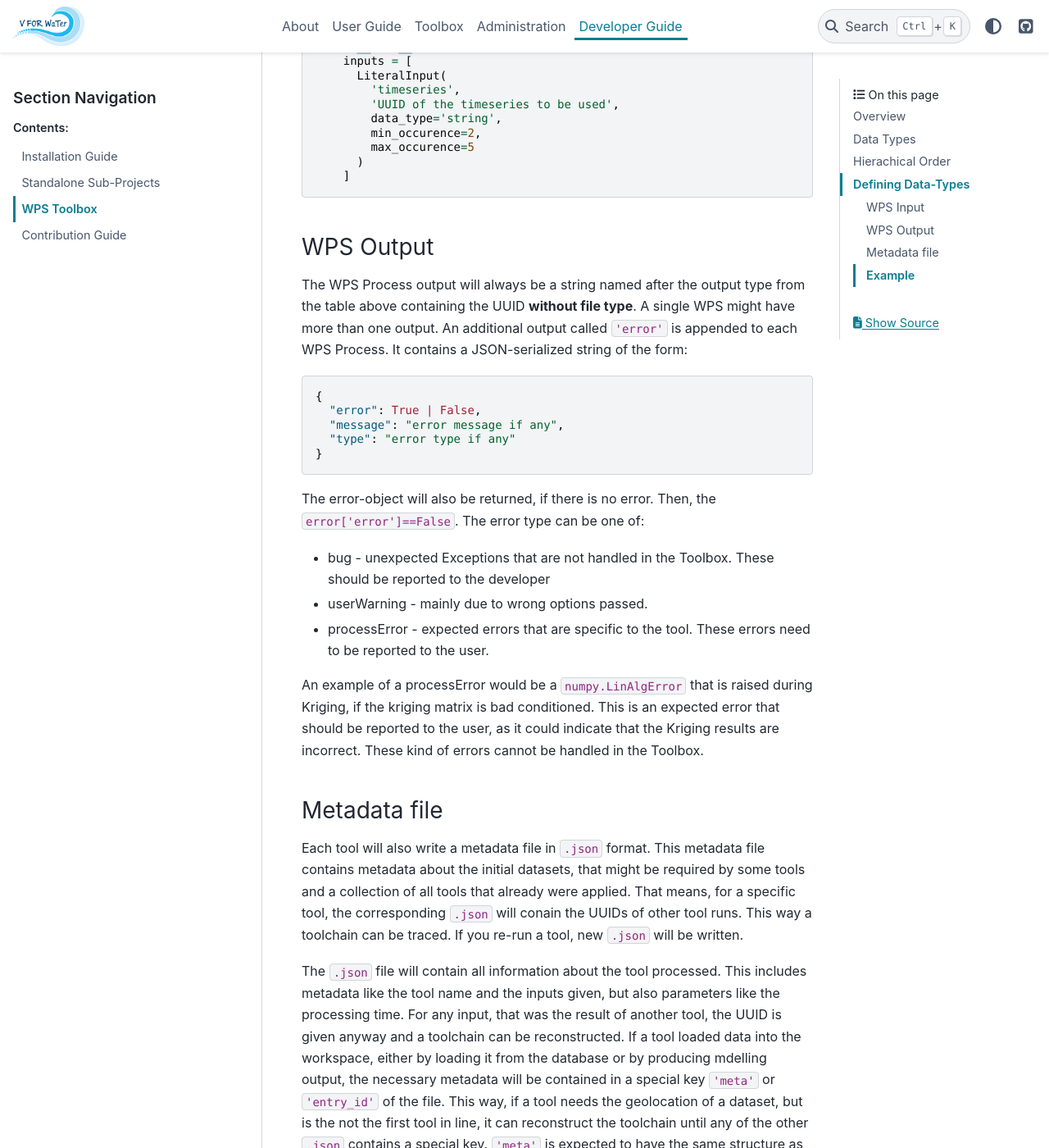
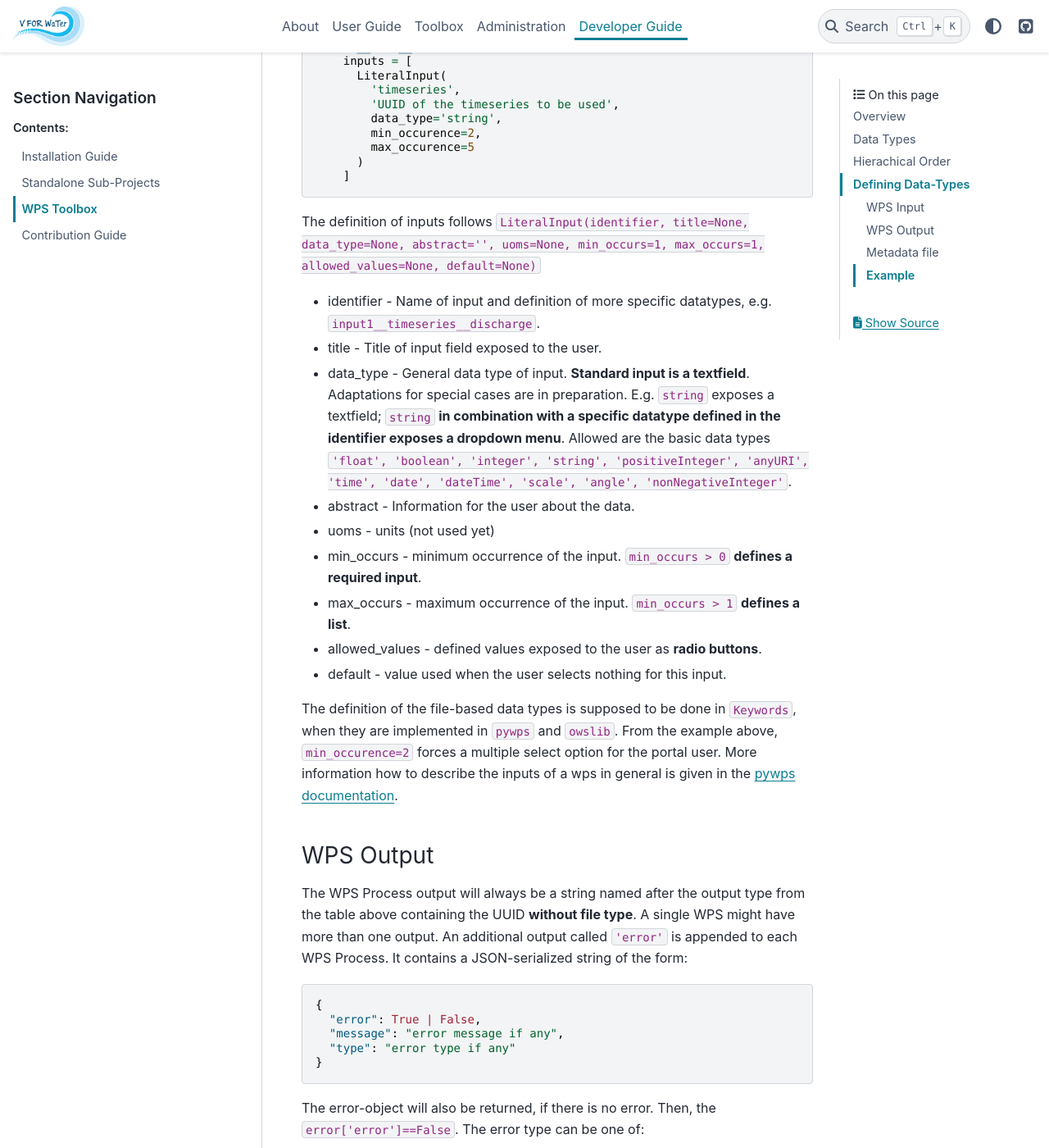
Before and after one commit to VForWaTer/documentation, a Sphinx documentation site: the page built from source/developer/wps.rst, in a window 1280 px wide and 1400 px high, scrolled down 3832 px. Shown: the whole window at 82% size. Built offline with Sphinx 7.4.7 and the PyData theme 0.15.4, drawn with Linux system fonts in a browser that asks for light colours.

Commit message:
More details for WPS Input

```diff
--- a/source/developer/wps.rst
+++ b/source/developer/wps.rst
@@ -135,6 +135,22 @@ the given data source.
         )
       ]
 
+The definition of inputs follows ``LiteralInput(identifier, title=None, data_type=None, abstract='', uoms=None, min_occurs=1, max_occurs=1, allowed_values=None, default=None)``
+
+* identifier - Name of input and definition of more specific datatypes, e.g. ``input1__timeseries__discharge``.
+* title - Title of input field exposed to the user.
+* data_type - General data type of input. **Standard input is a textfield**. Adaptations for special cases are in preparation. E.g. ``string`` exposes a textfield; ``string`` **in combination with a specific datatype defined in the identifier exposes a dropdown menu**. Allowed are the basic data types ``'float', 'boolean', 'integer', 'string', 'positiveInteger', 'anyURI', 'time', 'date', 'dateTime', 'scale', 'angle', 'nonNegativeInteger'``.
+* abstract - Information for the user about the data.
+* uoms - units (not used yet)
+* min_occurs - minimum occurrence of the input. ``min_occurs > 0`` **defines a required input**.
+* max_occurs - maximum occurrence of the input. ``min_occurs > 1`` **defines a list**.
+* allowed_values - defined values exposed to the user as **radio buttons**.
+* default - value used when the user selects nothing for this input.
+
+The definition of the file-based data types is supposed to be done in ``Keywords``, when they are implemented in ``pywps`` and ``owslib``.
+From the example above, ``min_occurence=2`` forces a multiple select option for the portal user.
+More information how to describe the inputs of a wps in general is given in the `pywps documentation <https://pywps.readthedocs.io/en/stable/api.html>`_.
+
 WPS Output
 ----------
 
```
